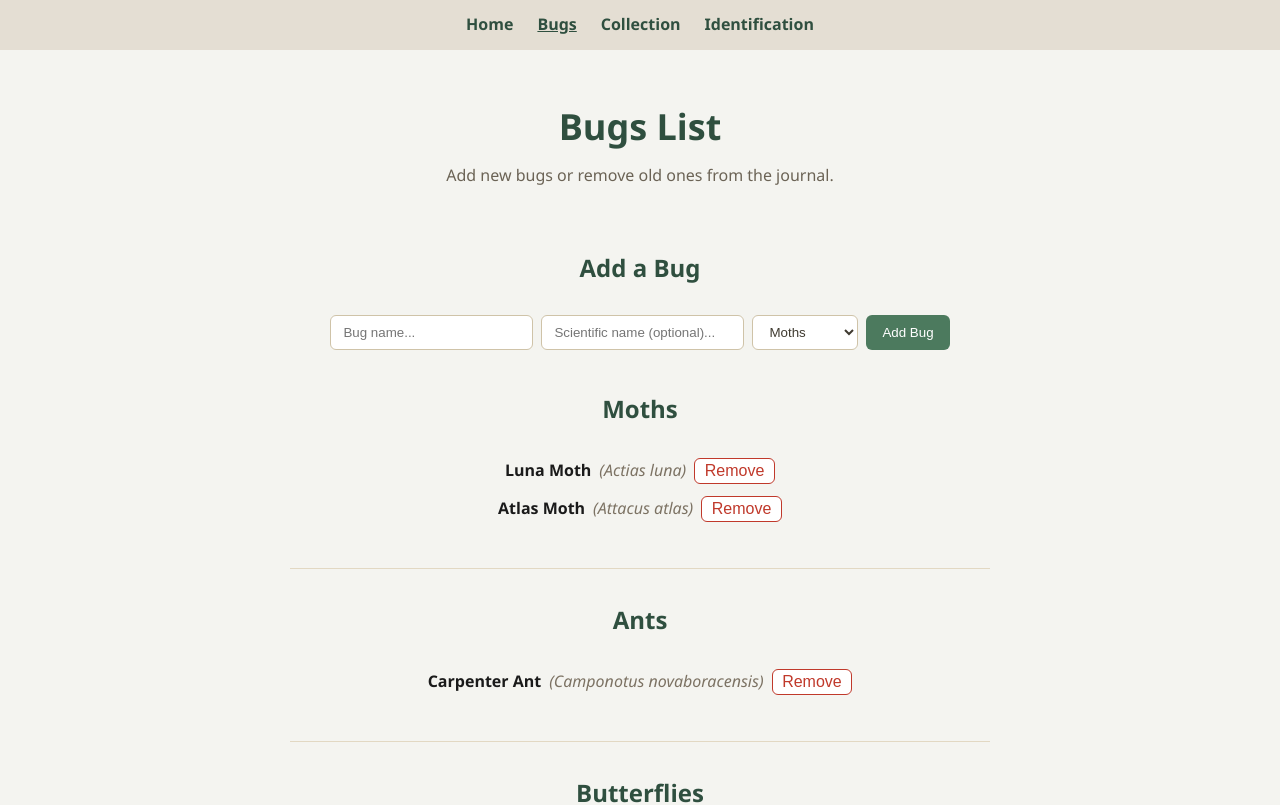
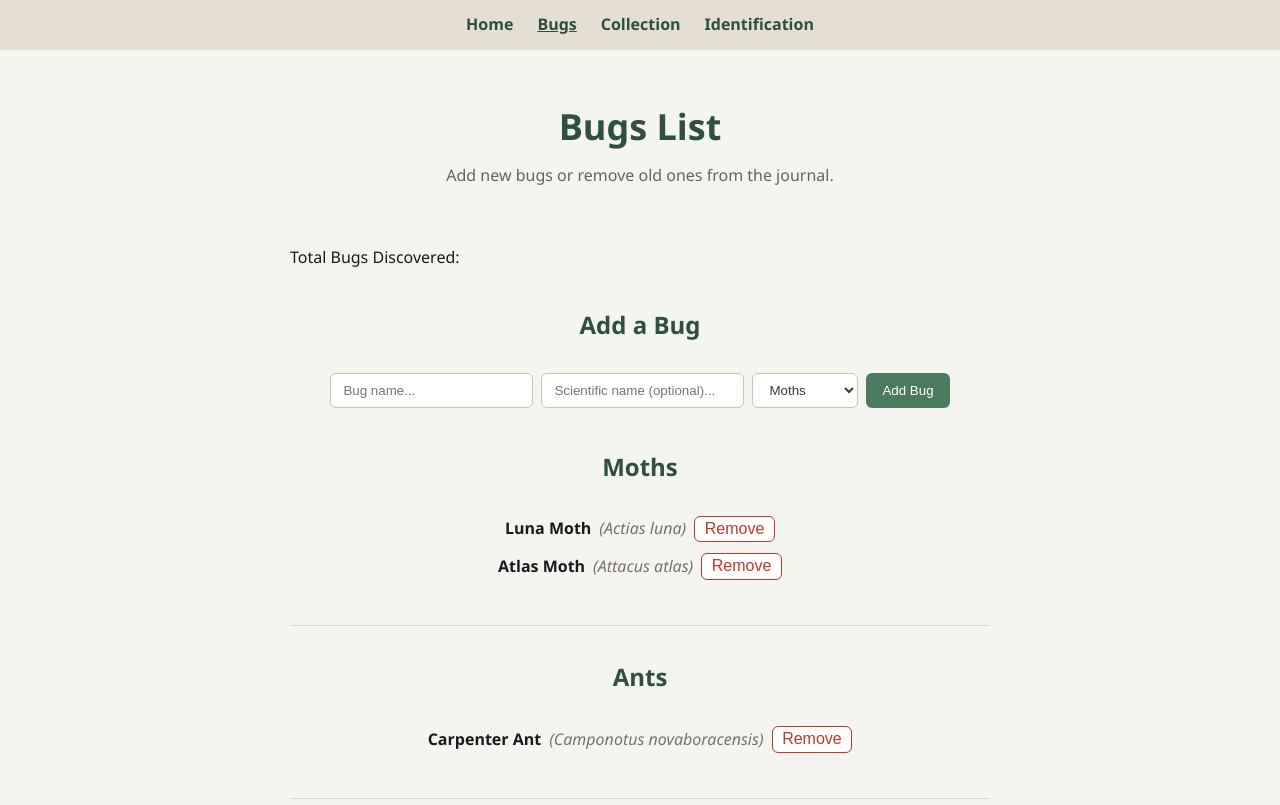
Before and after one commit to rrc-w2025-kstrange/bugs_journal, a React (Vite) app: page /bugs in a window 1280 px wide. Shown: the top 805 px of the page. Built offline with nearby package versions, Linux system fonts and the light colour scheme.

Commit message:
show shared bug total on Bugs page, Bugs now receives bugCount and setBugCount, shows the total, and passes the setter to AddBugForm and BugList

```diff
--- a/src/components/pages/Bugs.tsx
+++ b/src/components/pages/Bugs.tsx
@@ -10,10 +10,14 @@ import "./Bugs.css";
  */
 export function Bugs({
         bugs,
-        updateBugs
+        updateBugs,
+        bugCount,
+        setBugCount
     }: {
         bugs: Bug[],
-        updateBugs: React.Dispatch<React.SetStateAction<Bug[]>>
+        updateBugs: React.Dispatch<React.SetStateAction<Bug[]>>,
+        bugCount: number,
+        setBugCount: React.Dispatch<React.SetStateAction<number>>
     }) {
     return (
         <>
@@ -22,8 +26,9 @@ export function Bugs({
                 <span>Add new bugs or remove old ones from the journal.</span>
             </header>
             <main>
-                <AddBugForm bugs={bugs} updateBugs={updateBugs} />
-                <BugList bugs={bugs} updateBugs={updateBugs} />
+                <p>Total Bugs Discovered: {bugCount}</p>
+                <AddBugForm bugs={bugs} updateBugs={updateBugs} setBugCount={setBugCount} />
+                <BugList bugs={bugs} updateBugs={updateBugs} setBugCount={setBugCount} />
             </main>
         </>
     );
```
